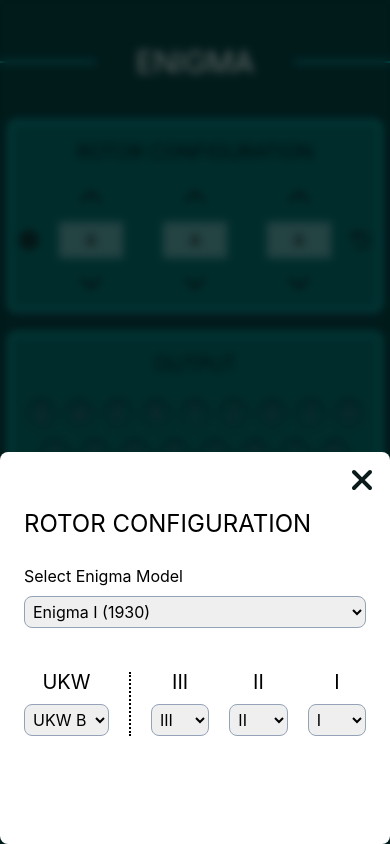
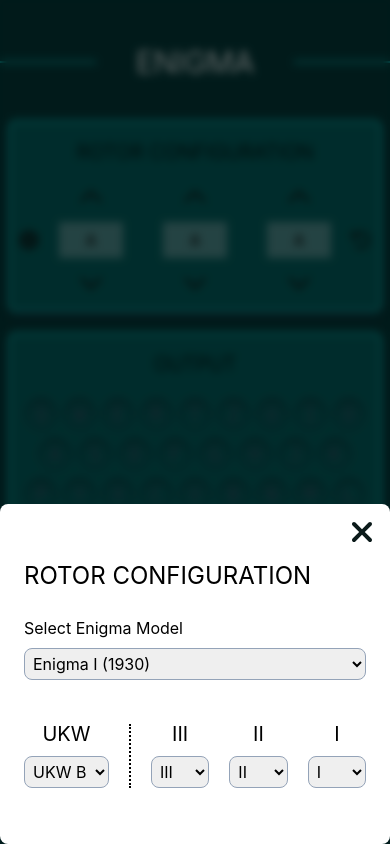
Before and after one commit to kecioch/enigma, a React (Create React App) app: page / in a window 390 px wide. Both pictures are taken after a click on the button 29 px from the left and 240 px from the top of the page. Shown: the top 844 px of the page. Built offline with nearby package versions, Linux system fonts and the light colour scheme; the HTML template or start-up script is replaced by a standard one.

Commit message:
Changed Modal bottom padding on small screens

```diff
--- a/src/components/UI/Modal.tsx
+++ b/src/components/UI/Modal.tsx
@@ -24,13 +24,13 @@
   }, []);
 
   return (
-    <div className="h-screen w-screen fixed top-0 right-0 z-40 flex items-end justify-center sm:items-center">
+    <div className="h-screen w-screen fixed bottom-0 right-0 z-40 flex items-end justify-center sm:items-center">
       <div
-        className="backdrop-blur-sm bg-clip-padding backdrop-filter bg-black bg-opacity-50  w-screen h-screen absolute"
+        className="backdrop-blur-sm bg-clip-padding backdrop-filter bg-black bg-opacity-50 w-screen h-screen absolute"
         onClick={handleClose}
       />
       <div
-        className={`bg-white z-50 w-full max-w-[40em] rounded-lg p-3 pb-16 md:pb-3 transition-all ${
+        className={`bg-white z-50 w-full max-w-[40em] rounded-lg p-3 transition-all ${
           !showed && "translate-y-96"
         }`}
       >
```
